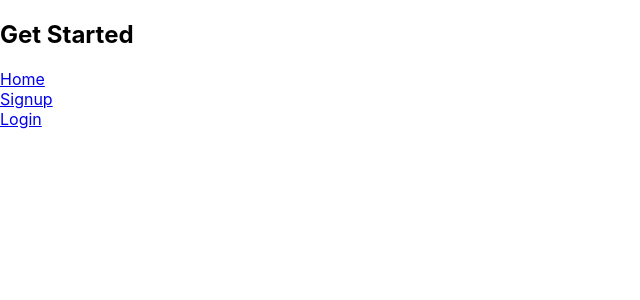
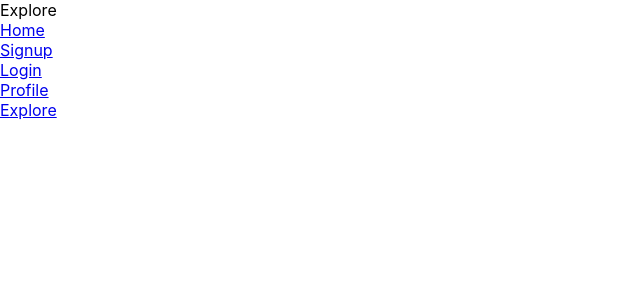
Before and after one commit to Cory-Thomas/Front-End, a React (Create React App) app in the folder my-app/: page /Explore in a window 1280 px wide. Shown: the top 300 px of the page, without its empty margins (0-640 px from the left). Built offline with nearby package versions, Linux system fonts and the light colour scheme.

Commit message:
added new routes and components for Profile and Explore

```diff
--- a/my-app/src/App.js
+++ b/my-app/src/App.js
@@ -7,6 +7,8 @@ import {
 } from "react-router-dom";
 import Signup from './Signup'
 import Login from './Login'
+import Profile from './Profile';
+import Explore from './Explore';
 // import 'bootstrap/dist/css/bootstrap.min.css';
 // import styled from 'styled-components';
 
@@ -20,6 +22,12 @@ export default function App() {
           </Route>
           <Route path="/Login">
             <Login />
+          </Route>
+          <Route path="/Profile">
+            <Profile />
+          </Route>
+          <Route path="/Explore">
+            <Explore />
           </Route>
           <Route path="/">
             <Home />
@@ -35,6 +43,12 @@ export default function App() {
           <div>
             <Link to='/Login'>Login</Link>
           </div>
+          <div>
+            <Link to='/Profile'>Profile</Link>
+          </div>
+          <div>
+            <Link to='/Explore'>Explore</Link>
+          </div>
       </nav>
       </div>
     </Router>
--- /dev/null
+++ b/my-app/src/Explore.js
@@ -0,0 +1,7 @@
+import React from 'react';
+
+export default function Explore(){
+    return(
+        <div>Explore</div>
+    )
+}
```
Also changed, not shown: my-app/src/Profile.js (added).
